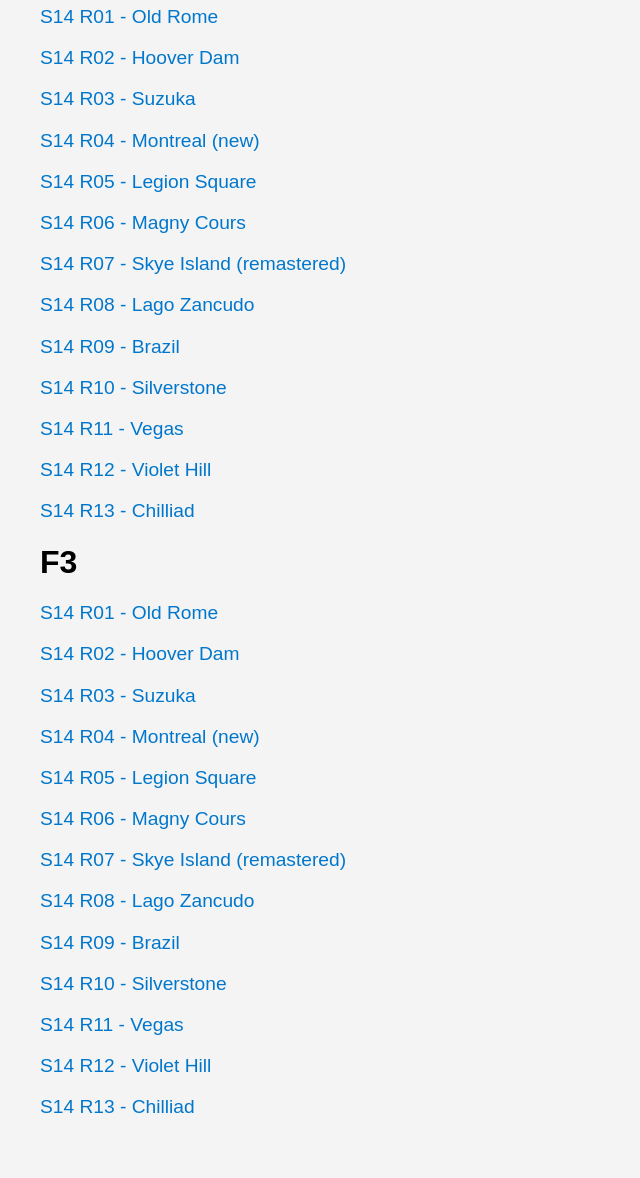
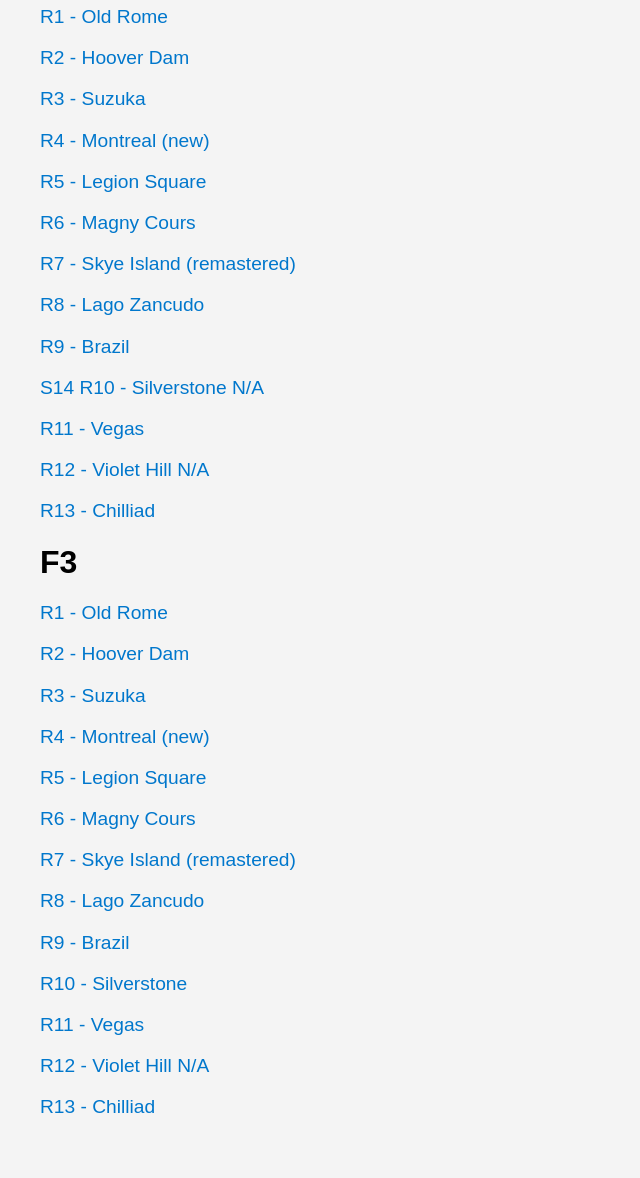
Before and after one commit to Frustersin/RCB-S14-Data, a plain HTML site: page index.html in a window 1280 px wide. Shown: the part 710-1888 px from the top of the page, without its empty margins (0-640 px from the left). Drawn offline with Linux system fonts and the light colour scheme.

Commit message:
Update index.html

```diff
--- a/index.html
+++ b/index.html
@@ -11,53 +11,53 @@
 </head>
 <body>
   <h1>F1</h1>
-  <a href="S14 R01 - Old Rome.html">S14 R01 - Old Rome</a>
-  <a href="S14 R02 - Hoover Dam.html">S14 R02 - Hoover Dam</a>
-  <a href="S14 R03 - Suzuka.html">S14 R03 - Suzuka</a>
-  <a href="S14 R04 - Montreal (new).html">S14 R04 - Montreal (new)</a>
-  <a href="S14 R05 - Legion Square.html">S14 R05 - Legion Square</a>
-  <a href="S14 R06 - Magny Cours.html">S14 R06 - Magny Cours</a>
-  <a href="S14 R07 - Skye Island (remastered).html">S14 R07 - Skye Island (remastered)</a>
-  <a href="S14 R08 - Lago Zancudo.html">S14 R08 - Lago Zancudo</a>
-  <a href="S14 R09 - Brazil.html">S14 R09 - Brazil</a>
-  <a href="S14 R10 - Silverstone.html">S14 R10 - Silverstone</a>
-  <a href="S14 R11 - Vegas.html">S14 R11 - Vegas</a>
-  <a href="S14 R12 - Violet Hill.html">S14 R12 - Violet Hill</a>
-  <a href="S14 R13 - Chilliad.html">S14 R13 - Chilliad</a>
+  <a href="S14 R01 - Old Rome.html">R1 - Old Rome</a>
+  <a href="S14 R02 - Hoover Dam.html">R2 - Hoover Dam</a>
+  <a href="S14 R03 - Suzuka.html">R3 - Suzuka</a>
+  <a href="S14 R04 - Montreal (new).html">R4 - Montreal (new)</a>
+  <a href="S14 R05 - Legion Square.html">R5 - Legion Square</a>
+  <a href="S14 R06 - Magny Cours.html">R6 - Magny Cours</a>
+  <a href="S14 R07 - Skye Island (remastered).html">R7 - Skye Island (remastered)</a>
+  <a href="S14 R08 - Lago Zancudo.html">R8 - Lago Zancudo</a>
+  <a href="S14 R09 - Brazil.html">R9 - Brazil</a>
+  <a href="S14 R10 - Silverstone.html">SR10 - Silverstone</a>
+  <a href="S14 R11 - Vegas.html">R11 - Vegas</a>
+  <a href="S14 R12 - Violet Hill.html">R12 - Violet Hill</a>
+  <a href="S14 R13 - Chilliad.html">R13 - Chilliad</a>
 </body>
 
 <body>
   <h1>F2</h1>
-  <a href="S14 R01 - Old Rome.html">S14 R01 - Old Rome</a>
-  <a href="S14 R02 - Hoover Dam.html">S14 R02 - Hoover Dam</a>
-  <a href="S14 R03 - Suzuka.html">S14 R03 - Suzuka</a>
-  <a href="S14 R04 - Montreal (new).html">S14 R04 - Montreal (new)</a>
-  <a href="S14 R05 - Legion Square.html">S14 R05 - Legion Square</a>
-  <a href="S14 R06 - Magny Cours.html">S14 R06 - Magny Cours</a>
-  <a href="S14 R07 - Skye Island (remastered).html">S14 R07 - Skye Island (remastered)</a>
-  <a href="S14 R08 - Lago Zancudo.html">S14 R08 - Lago Zancudo</a>
-  <a href="S14 R09 - Brazil.html">S14 R09 - Brazil</a>
-  <a href="S14 R10 - Silverstone.html">S14 R10 - Silverstone</a>
-  <a href="S14 R11 - Vegas.html">S14 R11 - Vegas</a>
-  <a href="S14 R12 - Violet Hill.html">S14 R12 - Violet Hill</a>
-  <a href="S14 R13 - Chilliad.html">S14 R13 - Chilliad</a>
+  <a href="f2 - S14 R01 - Old Rome.html">R1 - Old Rome</a>
+  <a href="f2 - S14 R02 - Hoover Dam.html">R2 - Hoover Dam</a>
+  <a href="f2 - S14 R03 - Suzuka.html">R3 - Suzuka</a>
+  <a href="f2 - S14 R04 - Montreal (new).html">R4 - Montreal (new)</a>
+  <a href="f2 - S14 R05 - Legion Square.html">R5 - Legion Square</a>
+  <a href="f2 - S14 R06 - Magny Cours.html">R6 - Magny Cours</a>
+  <a href="f2 - S14 R07 - Skye Island (remastered).html">R7 - Skye Island (remastered)</a>
+  <a href="f2 - S14 R08 - Lago Zancudo.html">R8 - Lago Zancudo</a>
+  <a href="f2 - S14 R09 - Brazil.html">R9 - Brazil</a>
+  <a>S14 R10 - Silverstone N/A</a>
+  <a href="f2- S14 R11 - Vegas.html">R11 - Vegas</a>
+  <a>R12 - Violet Hill N/A</a>
+  <a href="f2- S14 R13 - Chilliad.html">R13 - Chilliad</a>
 </body>
 
 <body>
   <h1>F3</h1>
-  <a href="S14 R01 - Old Rome.html">S14 R01 - Old Rome</a>
-  <a href="S14 R02 - Hoover Dam.html">S14 R02 - Hoover Dam</a>
-  <a href="S14 R03 - Suzuka.html">S14 R03 - Suzuka</a>
-  <a href="S14 R04 - Montreal (new).html">S14 R04 - Montreal (new)</a>
-  <a href="S14 R05 - Legion Square.html">S14 R05 - Legion Square</a>
-  <a href="S14 R06 - Magny Cours.html">S14 R06 - Magny Cours</a>
-  <a href="S14 R07 - Skye Island (remastered).html">S14 R07 - Skye Island (remastered)</a>
-  <a href="S14 R08 - Lago Zancudo.html">S14 R08 - Lago Zancudo</a>
-  <a href="S14 R09 - Brazil.html">S14 R09 - Brazil</a>
-  <a href="S14 R10 - Silverstone.html">S14 R10 - Silverstone</a>
-  <a href="S14 R11 - Vegas.html">S14 R11 - Vegas</a>
-  <a href="S14 R12 - Violet Hill.html">S14 R12 - Violet Hill</a>
-  <a href="S14 R13 - Chilliad.html">S14 R13 - Chilliad</a>
+  <a href="f3 - S14 R01 - Old Rome.html">R1 - Old Rome</a>
+  <a href="f3 - S14 R02 - Hoover Dam.html">R2 - Hoover Dam</a>
+  <a href="f3 - S14 R03 - Suzuka.html">R3 - Suzuka</a>
+  <a href="f3 - S14 R04 - Montreal (new).html">R4 - Montreal (new)</a>
+  <a href="f3 - S14 R05 - Legion Square.html">R5 - Legion Square</a>
+  <a href="f3 - S14 R06 - Magny Cours.html">R6 - Magny Cours</a>
+  <a href="f3 - S14 R07 - Skye Island (remastered).html">R7 - Skye Island (remastered)</a>
+  <a href="f3 - S14 R08 - Lago Zancudo.html">R8 - Lago Zancudo</a>
+  <a href="f3 - S14 R09 - Brazil.html">R9 - Brazil</a>
+  <a href="f3 - S14 R10 - Silverstone.html">R10 - Silverstone</a>
+  <a href="f3 - S14 R11 - Vegas.html">R11 - Vegas</a>
+  <a>R12 - Violet Hill N/A</a>
+  <a href="S14 R13 - Chilliad.html">R13 - Chilliad</a>
 </body>
 
 </html>
```
